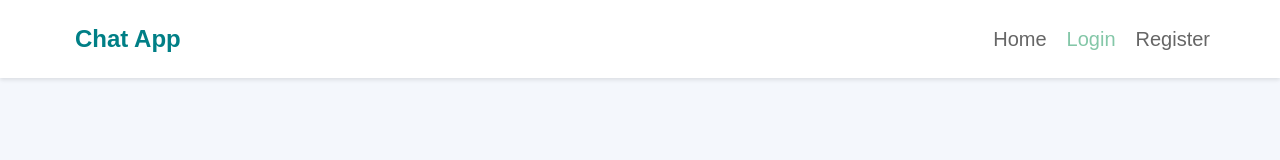
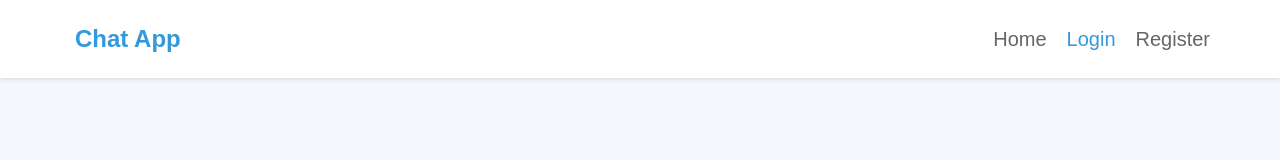
Before and after one commit to Ninh06/rocketchat, a React (Create React App) app: page /login in a window 1280 px wide. Shown: the top 160 px of the page. Built offline with nearby package versions, Linux system fonts and the light colour scheme.

Commit message:
Update Navbar.css

```diff
--- a/src/components/pageCss/Navbar.css
+++ b/src/components/pageCss/Navbar.css
@@ -8,27 +8,24 @@
     box-shadow: 0 2px 4px rgba(0, 0, 0, 0.1);
     font-family: Arial, sans-serif;
     font-size: 20px;
-    position: fixed;  /* Gắn phần tử vào đầu trang */
+    position: fixed;
     top: 0;
     left: 0;
-    width: 100%;  /* Chiều rộng đầy đủ */
-    z-index: 1000;  /* Đảm bảo navbar ở trên các phần tử khác */
+    width: 100%;
+    z-index: 1000;
   }
 
-  /* Đảm bảo nội dung trang không bị che khuất */
   body {
-    padding-top: 90px;  /* Thêm khoảng trống ở trên để navbar không che khuất nội dung */
+    padding-top: 90px;
   }
 
-  /* Thương hiệu */
   .navbar-brand a {
     font-size: 24px;
     font-weight: bold;
-    color: #007F86;
+    color: #3498db;
     text-decoration: none;
   }
 
-  /* Danh sách điều hướng */
   .navbar-ul {
     list-style: none;
     display: flex;
@@ -54,5 +51,5 @@
   }
 
   .navbar-ul li a.active {
-    color: #84c7a8;
+    color: #3498db;
   }
```
